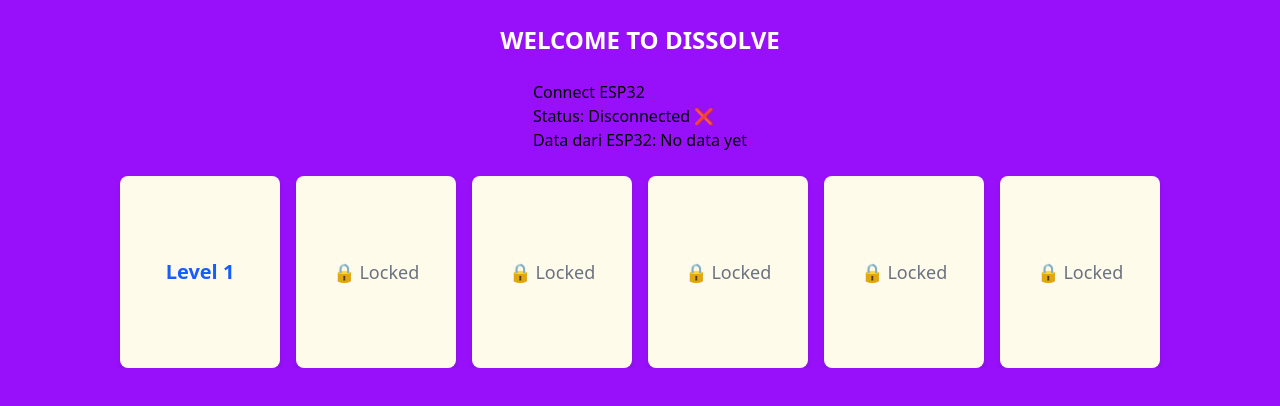
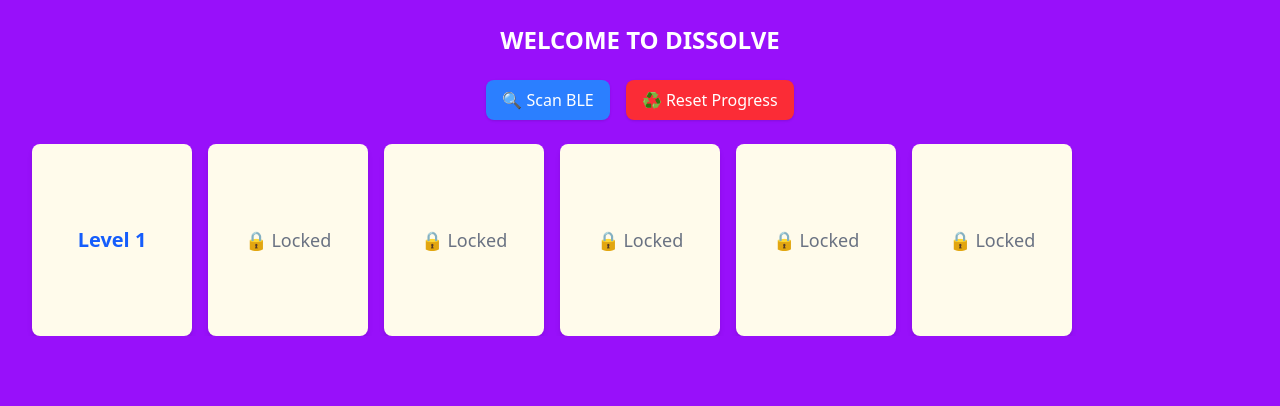
Before and after one commit to audriskasula/DisolvePWA, a React (Vite) app: page / in a window 1280 px wide. Shown: the top 406 px of the page. Built offline with nearby package versions, Linux system fonts and the light colour scheme.

Commit message:
create button connect and button reset

```diff
--- a/src/index.css
+++ b/src/index.css
@@ -19,3 +19,18 @@ html, body {
   background-position: center;
   background-size: cover;
 }
+
+@keyframes fadeInScale {
+  0% {
+    opacity: 0;
+    transform: scale(0.9);
+  }
+  100% {
+    opacity: 1;
+    transform: scale(1);
+  }
+}
+
+.animate-fadeInScale {
+  animation: fadeInScale 0.3s ease-out forwards;
+}
--- a/src/pages/Home.tsx
+++ b/src/pages/Home.tsx
@@ -5,6 +5,7 @@ import BLE from "../components/ble";
 export default function Home() {
   const [unlockedLevel, setUnlockedLevel] = useState(1);
   const [isLandscape, setIsLandscape] = useState(window.innerWidth > window.innerHeight);
+  const [isBleOpen, setIsBleOpen] = useState(false);
 
   const levels = [1, 2, 3, 4, 5, 6];
 
@@ -23,7 +24,6 @@ export default function Home() {
 
     window.addEventListener("storage", handleStorageChange);
 
-    // cek orientasi saat resize
     const handleResize = () => {
       setIsLandscape(window.innerWidth > window.innerHeight);
     };
@@ -34,6 +34,12 @@ export default function Home() {
       window.removeEventListener("resize", handleResize);
     };
   }, []);
+
+  const handleReset = () => {
+    localStorage.clear();
+    setUnlockedLevel(1);
+    alert("Progress berhasil direset!");
+  };
 
   if (!isLandscape) {
     return (
@@ -51,17 +57,28 @@ export default function Home() {
         WELCOME TO DISSOLVE
       </h1>
 
-      {/* Tambahkan BLE component di halaman Home */}
-      <div className="mb-6 flex justify-center">
-        <BLE />
+      {/* Button BLE + Reset */}
+      <div className="mb-6 flex gap-4">
+        <button
+          onClick={() => setIsBleOpen(true)}
+          className="bg-blue-500 text-white px-4 py-2 rounded-lg shadow hover:bg-blue-600 transition"
+        >
+          🔍 Scan BLE
+        </button>
+        <button
+          onClick={handleReset}
+          className="bg-red-500 text-white px-4 py-2 rounded-lg shadow hover:bg-red-600 transition"
+        >
+          ♻️ Reset Progress
+        </button>
       </div>
 
       {/* Level cards */}
-      <div className="flex justify-center overflow-x-auto gap-4 w-full px-4">
+      <div className="flex overflow-x-auto gap-4 w-full px-4 snap-x snap-mandatory">
         {levels.map((lvl) => (
           <div
             key={lvl}
-            className="min-w-[160px] min-h-[12rem] bg-amber-50 flex items-center justify-center rounded-lg shadow-md"
+            className="min-w-[160px] min-h-[12rem] bg-amber-50 flex items-center justify-center rounded-lg shadow-md snap-start"
           >
             {lvl <= unlockedLevel ? (
               <Link
@@ -76,6 +93,29 @@ export default function Home() {
           </div>
         ))}
       </div>
+
+      {/* Modal BLE dengan Backdrop */}
+      {isBleOpen && (
+        <div className="fixed inset-0 z-50 flex items-center justify-center">
+          {/* 🔑 Backdrop */}
+          <div
+            className="absolute inset-0"
+            onClick={() => setIsBleOpen(false)}
+          />
+
+          {/* 🔑 Modal Box */}
+          <div className="relative bg-white rounded-lg shadow-lg p-6 w-11/12 max-w-md animate-fadeInScale">
+            <button
+              onClick={() => setIsBleOpen(false)}
+              className="absolute top-2 right-2 text-gray-600 hover:text-black"
+            >
+              ✖
+            </button>
+            <h2 className="text-lg font-bold mb-4">Bluetooth Scan</h2>
+            <BLE />
+          </div>
+        </div>
+      )}
     </div>
   );
 }
```
